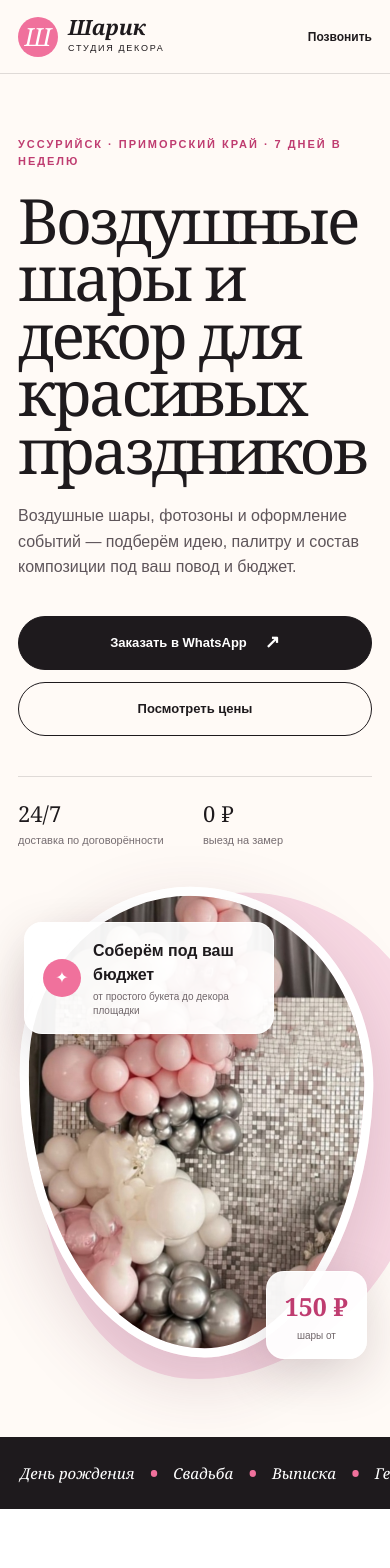
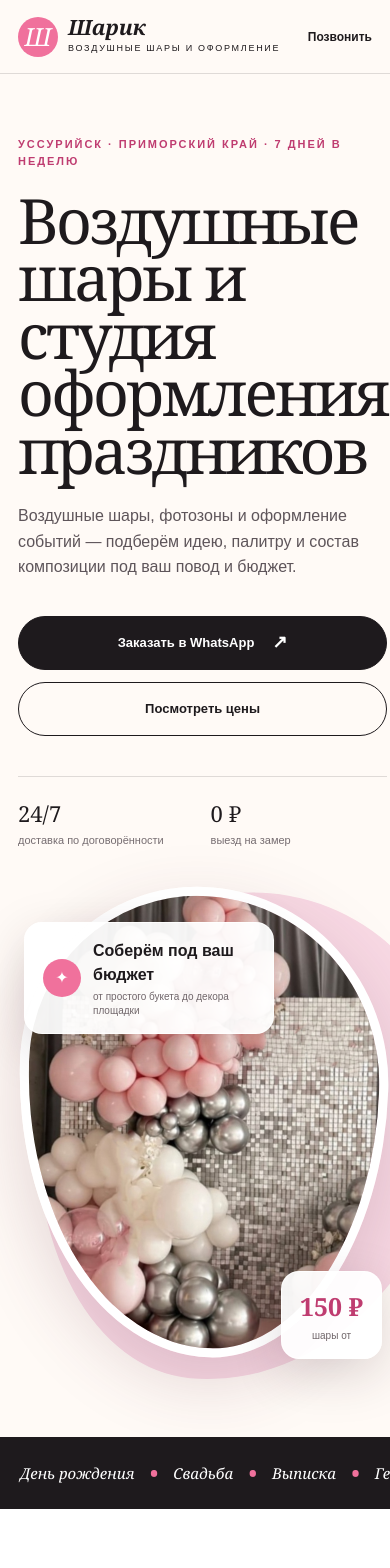
Before and after one commit to shafranovskijm-pixel/shariku-website, a Next.js app: page / in a window 390 px wide. Shown: the top 1568 px of the page. Built offline with nearby package versions, Linux system fonts and the light colour scheme.

Commit message:
Update Shariku contacts, studio content and photos

```diff
--- a/app/globals.css
+++ b/app/globals.css
@@ -494,6 +494,61 @@ h2 {
   margin-top: 38px;
 }
 
+.studio-section {
+  background: #f7eee8;
+}
+
+.studio-grid {
+  display: grid;
+  gap: 22px;
+  grid-template-columns: repeat(2, minmax(0, 1fr));
+}
+
+.studio-card {
+  background: white;
+  border: 1px solid var(--line);
+  border-radius: 24px;
+  box-shadow: 0 20px 55px rgba(74, 37, 52, 0.08);
+  overflow: hidden;
+}
+
+.studio-card > img {
+  height: 430px;
+  object-fit: cover;
+}
+
+.studio-card > div {
+  padding: 34px clamp(24px, 3vw, 44px) 40px;
+}
+
+.studio-card .eyebrow {
+  margin-bottom: 13px;
+}
+
+.studio-card h3 {
+  font-family: Georgia, serif;
+  font-size: clamp(31px, 3vw, 48px);
+  font-weight: 400;
+  letter-spacing: -0.035em;
+  margin: 0;
+}
+
+.studio-card p:not(.eyebrow) {
+  color: #6e6268;
+  font-size: 14px;
+  line-height: 1.65;
+  margin: 18px 0 0;
+}
+
+.studio-card .text-link {
+  display: inline-flex;
+  margin-top: 24px;
+}
+
+.storefront-card > img {
+  object-position: 23% center;
+}
+
 .works-page {
   background: #fff;
 }
@@ -734,6 +789,71 @@ h2 {
   gap: 10px;
 }
 
+.contact-person {
+  align-items: center;
+  background: rgba(255, 255, 255, 0.72);
+  border: 1px solid rgba(30, 26, 29, 0.1);
+  border-radius: 16px;
+  display: grid;
+  gap: 22px;
+  grid-template-columns: 1fr auto;
+  padding: 20px;
+}
+
+.contact-person > div:first-child > span {
+  color: #806f77;
+  display: block;
+  font-size: 10px;
+  font-weight: 800;
+  letter-spacing: 0.14em;
+  margin-bottom: 6px;
+  text-transform: uppercase;
+}
+
+.contact-person h3 {
+  font-family: Georgia, serif;
+  font-size: 28px;
+  font-weight: 400;
+  margin: 0 0 6px;
+}
+
+.contact-person > div:first-child > a {
+  color: var(--pink-dark);
+  font-size: 13px;
+  font-weight: 800;
+}
+
+.contact-person-actions {
+  display: flex;
+  flex-wrap: wrap;
+  gap: 8px;
+  justify-content: flex-end;
+}
+
+.contact-chip {
+  align-items: center;
+  background: var(--ink);
+  border-radius: 100px;
+  color: white;
+  display: inline-flex;
+  font-size: 11px;
+  font-weight: 800;
+  gap: 12px;
+  min-height: 40px;
+  padding: 0 16px;
+  transition: background 180ms ease, transform 180ms ease;
+}
+
+.contact-chip:hover {
+  background: var(--pink-dark);
+  transform: translateY(-1px);
+}
+
+.contact-chip.phone {
+  background: white;
+  color: var(--ink);
+}
+
 .contact-button {
   align-items: center;
   background: rgba(255, 255, 255, 0.64);
@@ -797,10 +917,12 @@ footer {
 
 .footer-details {
   display: flex;
+  flex-direction: column;
   font-size: 11px;
   font-weight: 800;
-  gap: 20px;
+  gap: 7px;
   justify-content: end;
+  text-align: right;
 }
 
 .footer-credit {
@@ -862,6 +984,10 @@ footer {
 
   .services-grid {
     grid-template-columns: repeat(2, 1fr);
+  }
+
+  .studio-card > img {
+    height: 360px;
   }
 
   .gallery-grid {
@@ -963,6 +1089,14 @@ footer {
     grid-template-columns: 1fr;
   }
 
+  .studio-grid {
+    grid-template-columns: 1fr;
+  }
+
+  .studio-card > img {
+    height: 360px;
+  }
+
   .service-card {
     min-height: 240px;
   }
@@ -999,6 +1133,15 @@ footer {
   .contact-section {
     gap: 50px;
     padding: 80px 18px;
+  }
+
+  .contact-person {
+    align-items: start;
+    grid-template-columns: 1fr;
+  }
+
+  .contact-person-actions {
+    justify-content: flex-start;
   }
 
   .works-hero {
@@ -1042,6 +1185,7 @@ footer {
 
   .footer-details {
     justify-content: flex-start;
+    text-align: left;
   }
 
   footer {
@@ -1084,4 +1228,8 @@ footer {
   .gallery-grid figure.gallery-tall {
     grid-row: span 1;
   }
+
+  .studio-card > img {
+    height: 290px;
+  }
 }
--- a/app/layout.tsx
+++ b/app/layout.tsx
@@ -5,18 +5,19 @@ import Metrika from "./Metrika";
 export const metadata: Metadata = {
   metadataBase: new URL("https://shariku.ru"),
   title: {
-    default: "Воздушные шары в Уссурийске — студия декора «Шарик»",
+    default: "Воздушные шары в Уссурийске — студия оформления «Шарик»",
     template: "%s | Студия «Шарик»",
   },
   description:
-    "Воздушные шары, букеты, фотозоны и оформление праздников в Уссурийске. Доставка, монтаж и индивидуальный декор от студии «Шарик».",
+    "Воздушные шары, букеты, фотозоны, печать надписей и фотографий на шарах и оформление праздников в Уссурийске. Доставка и монтаж от студии «Шарик».",
   keywords: [
     "воздушные шары Уссурийск",
     "шары с доставкой Уссурийск",
     "оформление праздников Уссурийск",
     "фотозона Уссурийск",
     "букеты из шаров",
-    "студия декора Шарик",
+    "печать на шарах Уссурийск",
+    "студия оформления Шарик",
   ],
   alternates: {
     canonical: "/",
@@ -25,14 +26,14 @@ export const metadata: Metadata = {
     type: "website",
     locale: "ru_RU",
     url: "/",
-    siteName: "Студия декора «Шарик»",
+    siteName: "Студия оформления «Шарик»",
     title: "Воздушные шары и оформление праздников в Уссурийске",
     description: "Букеты из шаров, фотозоны и оформление событий с доставкой по Уссурийску и Приморскому краю.",
-    images: [{ url: "/images/hero.jpeg", width: 1080, height: 1350, alt: "Фотозона студии декора Шарик" }],
+    images: [{ url: "/images/hero.jpeg", width: 1080, height: 1350, alt: "Фотозона студии оформления Шарик" }],
   },
   twitter: {
     card: "summary_large_image",
-    title: "Студия декора «Шарик» — Уссурийск",
+    title: "Студия оформления «Шарик» — Уссурийск",
     description: "Воздушные шары, фотозоны и оформление праздников.",
     images: ["/images/hero.jpeg"],
   },
@@ -71,12 +72,13 @@ export default function RootLayout({
               "@context": "https://schema.org",
               "@type": "LocalBusiness",
               "@id": "https://shariku.ru/#business",
-              name: "Шарик — студия декора",
-              description: "Воздушные шары, букеты, фотозоны и оформление праздников в Уссурийске.",
+              name: "Шарик — воздушные шары и студия оформления",
+              description: "Воздушные шары, букеты, печать на шарах, фотозоны и оформление праздников в Уссурийске.",
               url: "https://shariku.ru/",
-              telephone: "+7 908 455-16-35",
+              telephone: ["+7 924 337-01-23", "+7 924 336-30-07"],
               image: [
                 "https://shariku.ru/images/hero.jpeg",
+                "https://shariku.ru/images/storefront.jpeg",
                 "https://shariku.ru/images/wedding.jpeg",
                 "https://shariku.ru/images/birthday.jpeg",
               ],
--- a/app/page.tsx
+++ b/app/page.tsx
@@ -1,12 +1,17 @@
-const phoneDisplay = "+7 908 455-16-35";
-const phone = "79084551635";
-const whatsappLink =
-  `https://wa.me/${phone}?text=${encodeURIComponent("Здравствуйте! Хочу заказать шары или оформление праздника.")}`;
+const contacts = [
+  { name: "Екатерина", phoneDisplay: "+7 924 337-01-23", phone: "79243370123" },
+  { name: "Наталья", phoneDisplay: "+7 924 336-30-07", phone: "79243363007" },
+];
+
+const orderMessage = "Здравствуйте! Хочу заказать воздушные шары или оформление праздника.";
+const getWhatsappLink = (phone: string) =>
+  `https://wa.me/${phone}?text=${encodeURIComponent(orderMessage)}`;
+const primaryWhatsappLink = getWhatsappLink(contacts[0].phone);
 const telegramLink =
-  `https://t.me/+${phone}?text=${encodeURIComponent("Здравствуйте! Хочу заказать шары или оформление праздника.")}&profile`;
+  `https://t.me/+${contacts[0].phone}?text=${encodeURIComponent(orderMessage)}&profile`;
 
 const services = [
-  { title: "Воздушные шары", price: "от 150 ₽", note: "Латексные, фольгированные, с надписями", image: "/images/works/work-001.jpeg", alt: "Белая персональная композиция из воздушных шаров" },
+  { title: "Воздушные шары", price: "от 150 ₽", note: "Латексные, фольгированные, с надписями", image: "/images/works/work-090.jpeg", alt: "Голубая персональная композиция из воздушных шаров на первый день рождения" },
   { title: "Букеты из шаров", price: "от 700 ₽", note: "Композиции под повод, возраст и бюджет", image: "/images/works/work-004.jpeg", alt: "Серебряно-белый букет из воздушных шаров" },
   { title: "Гендер-пати", price: "от 1 500 ₽", note: "Большие шары, коробки и тематический декор", image: "/images/works/work-108.jpeg", alt: "Большая композиция для гендер-пати" },
   { title: "День рождения", price: "от 1 500 ₽", note: "Цифры, фонтаны, коробки-сюрпризы", image: "/images/works/work-069.jpeg", alt: "Розово-золотая фотозона на день рождения" },
@@ -37,27 +42,28 @@ export default function Home() {
           <span className="brand-mark">Ш</span>
           <span>
             <strong>Шарик</strong>
-            <small>студия декора</small>
+            <small>воздушные шары и оформление</small>
           </span>
         </a>
         <nav aria-label="Основная навигация">
           <a href="#services">Услуги</a>
           <a href="/works">Работы</a>
           <a href="#about">О нас</a>
+          <a href="#contacts">Контакты</a>
         </nav>
-        <a className="header-phone" href={`tel:+${phone}`}>{phoneDisplay}</a>
+        <a className="header-phone" href="#contacts">Екатерина · Наталья</a>
       </header>
 
       <section className="hero" id="top">
         <div className="hero-copy">
           <p className="eyebrow">Уссурийск · Приморский край · 7 дней в неделю</p>
-          <h1>Воздушные шары и декор для красивых праздников</h1>
+          <h1>Воздушные шары и студия оформления праздников</h1>
           <p className="hero-lead">
             Воздушные шары, фотозоны и оформление событий — подберём идею,
             палитру и состав композиции под ваш повод и бюджет.
           </p>
           <div className="hero-actions">
-            <a className="button button-primary" href={whatsappLink}>Заказать в WhatsApp <span>↗</span></a>
+            <a className="button button-primary" href={primaryWhatsappLink}>Заказать в WhatsApp <span>↗</span></a>
             <a className="button button-ghost" href="#services">Посмотреть цены</a>
           </div>
           <div className="hero-facts">
@@ -106,7 +112,7 @@ export default function Home() {
                 <p>{service.note}</p>
                 <div className="service-meta">
                   <strong>{service.price}</strong>
-                  <a href={whatsappLink} aria-label={`Узнать стоимость: ${service.title}`}>Уточнить <span>↗</span></a>
+                  <a href={primaryWhatsappLink} aria-label={`Узнать стоимость: ${service.title}`}>Уточнить <span>↗</span></a>
                 </div>
               </div>
             </article>
@@ -120,7 +126,7 @@ export default function Home() {
             <p className="eyebrow">Наши работы</p>
             <h2>Идеи, которые становятся атмосферой</h2>
           </div>
-          <a className="text-link" href={whatsappLink}>Хочу похожее <span>↗</span></a>
+          <a className="text-link" href={primaryWhatsappLink}>Хочу похожее <span>↗</span></a>
         </div>
         <div className="gallery-grid">
           {gallery.map((image) => (
@@ -133,6 +139,35 @@ export default function Home() {
           <a className="button button-ghost" href="/works">
             Смотреть все работы <span>→</span>
           </a>
+        </div>
+      </section>
+
+      <section className="section studio-section" id="studio">
+        <div className="section-heading">
+          <div>
+            <p className="eyebrow">Всё делаем сами</p>
+            <h2>От личной надписи до готового оформления</h2>
+          </div>
+          <p>Подбираем шары и ленты, создаём макет, печатаем персональный текст или фотографию и собираем заказ в нашей студии.</p>
+        </div>
+        <div className="studio-grid">
+          <article className="studio-card">
+            <img src="/images/custom-printing.jpeg" alt="Рабочее место студии Шарик для печати надписей и фотографий на воздушных шарах" loading="lazy" />
+            <div>
+              <p className="eyebrow">Печать на шарах</p>
+              <h3>Надписи и фотографии</h3>
+              <p>Напечатаем имя, дату, поздравление, логотип или фотографию — всё, что можно аккуратно нанести на шар.</p>
+            </div>
+          </article>
+          <article className="studio-card storefront-card">
+            <img src="/images/storefront.jpeg" alt="Вход в студию воздушных шаров Шарик на улице Садовой, 3г в Уссурийске" loading="lazy" />
+            <div>
+              <p className="eyebrow">Наша студия</p>
+              <h3>Садовая, 3г</h3>
+              <p>Здесь можно посмотреть материалы, выбрать оттенки и оформить заказ. Работаем ежедневно: Пн–Сб 10:00–19:00, Вс 10:00–18:00.</p>
+              <a className="text-link" href="#contacts">Связаться перед визитом <span>↓</span></a>
+            </div>
+          </article>
         </div>
       </section>
 
@@ -166,15 +201,26 @@ export default function Home() {
         </div>
       </section>
 
-      <section className="contact-section">
+      <section className="contact-section" id="contacts">
         <div>
           <p className="eyebrow">Обсудим ваш праздник?</p>
           <h2>Пришлите пример — подберём идею и посчитаем стоимость</h2>
         </div>
         <div className="contact-actions">
-          <a className="contact-button whatsapp" href={whatsappLink}><span>WA</span><b>Написать в WhatsApp</b><i>↗</i></a>
-          <a className="contact-button telegram" href={telegramLink}><span>TG</span><b>Написать в Telegram</b><i>↗</i></a>
-          <a className="contact-button phone" href={`tel:+${phone}`}><span>☎</span><b>{phoneDisplay}</b><i>↗</i></a>
+          {contacts.map((contact) => (
+            <article className="contact-person" key={contact.phone}>
+              <div>
+                <span>Ваш менеджер</span>
+                <h3>{contact.name}</h3>
+                <a href={`tel:+${contact.phone}`}>{contact.phoneDisplay}</a>
+              </div>
+              <div className="contact-person-actions">
+                <a className="contact-chip whatsapp" href={getWhatsappLink(contact.phone)}>WhatsApp <span>↗</span></a>
+                <a className="contact-chip phone" href={`tel:+${contact.phone}`}>Позвонить <span>↗</span></a>
+              </div>
+            </article>
+          ))}
+          <a className="contact-button telegram" href={telegramLink}><span>TG</span><b>Написать Екатерине в Telegram</b><i>↗</i></a>
         </div>
       </section>
 
@@ -182,12 +228,13 @@ export default function Home() {
         <div className="footer-main">
           <a className="brand brand-footer" href="#top">
             <span className="brand-mark">Ш</span>
-            <span><strong>Шарик</strong><small>студия декора</small></span>
+            <span><strong>Шарик</strong><small>воздушные шары и оформление</small></span>
           </a>
           <p>Создаём атмосферу вашего праздника в Приморском крае</p>
           <div className="footer-details">
             <span>Садовая, 3г</span>
             <span>Пн–Сб 10:00–19:00 · Вс 10:00–18:00</span>
+            <span>Екатерина {contacts[0].phoneDisplay} · Наталья {contacts[1].phoneDisplay}</span>
           </div>
         </div>
         <a className="footer-credit" href="https://24zxc.ru" target="_blank" rel="noopener noreferrer">
--- a/app/works/page.tsx
+++ b/app/works/page.tsx
@@ -1,4 +1,5 @@
 import type { Metadata } from "next";
+import Link from "next/link";
 
 export const metadata: Metadata = {
   title: "Наши работы — фотозоны и оформление праздников в Уссурийске",
@@ -6,27 +7,24 @@ export const metadata: Metadata = {
   alternates: { canonical: "/works/" },
   openGraph: {
     url: "/works/",
-    title: "Работы студии декора «Шарик»",
+    title: "Работы студии оформления «Шарик»",
     description: "Реальные фотозоны и композиции из воздушных шаров в Уссурийске.",
     images: [{ url: "/images/works/work-069.jpeg", width: 1080, height: 1350, alt: "Фотозона студии Шарик" }],
   },
 };
 
-const phoneDisplay = "+7 908 455-16-35";
-const phone = "79084551635";
+const phoneDisplay = "+7 924 337-01-23";
+const phone = "79243370123";
 const whatsappLink =
   `https://wa.me/${phone}?text=${encodeURIComponent("Здравствуйте! Посмотрел(а) ваши работы на сайте. Хочу обсудить оформление праздника.")}`;
 
 const works = [
-  { src: "/images/works/work-001.jpeg", alt: "Персональная композиция из белых шаров", category: "Композиции" },
-  { src: "/images/works/work-003.jpeg", alt: "Свадебная композиция в бело-золотой гамме", category: "Свадьбы" },
   { src: "/images/works/work-004.jpeg", alt: "Серебряно-белый букет шаров для пары", category: "Композиции" },
   { src: "/images/works/work-007.jpeg", alt: "Белая фотозона с прозрачными шарами", category: "Фотозоны" },
   { src: "/images/works/work-012.jpeg", alt: "Свадебная фотозона с молодожёнами", category: "Свадьбы" },
   { src: "/images/works/work-018.jpeg", alt: "Бирюзовая фотозона на выпускной", category: "Выпускные" },
   { src: "/images/works/work-022.jpeg", alt: "Круглая бело-золотая фотозона", category: "Фотозоны" },
   { src: "/images/works/work-028.jpeg", alt: "Букет из маленьких золотых и белых шаров", category: "Композиции" },
-  { src: "/images/works/work-031.jpeg", alt: "Свадебная фотозона с цветами", category: "Свадьбы" },
   { src: "/images/works/work-033.jpeg", alt: "Серебряная фотозона на юбилей", category: "Юбилеи" },
   { src: "/images/works/work-036.jpeg", alt: "Сине-серебряная фотозона", category: "Фотозоны" },
   { src: "/images/works/work-038.jpeg", alt: "Прозрачная композиция с белыми шарами", category: "Композиции" },
@@ -44,7 +42,6 @@ const works = [
   { src: "/images/works/work-082.jpeg", alt: "Яркая детская композиция на два года", category: "Детские праздники" },
   { src: "/images/works/work-088.jpeg", alt: "Разноцветное оформление детского праздника", category: "Детские праздники" },
   { src: "/images/works/work-090.jpeg", alt: "Сине-серебряная композиция на один год", category: "Детские праздники" },
-  { src: "/images/works/work-098.jpeg", alt: "Нежно-розовый персональный набор шаров", category: "Композиции" },
   { src: "/images/works/work-103.jpeg", alt: "Голубая композиция для новорождённого", category: "Выписка" },
   { src: "/images/works/work-108.jpeg", alt: "Большая композиция для гендер-пати", category: "Гендер-пати" },
   { src: "/images/works/work-112.jpeg", alt: "Уличная фотозона на первый день рождения", category: "Детские праздники" },
@@ -62,17 +59,17 @@ export default function WorksPage() {
   return (
     <main className="works-page">
       <header className="site-header">
-        <a className="brand" href="/" aria-label="Шарик — на главную">
+        <Link className="brand" href="/" aria-label="Шарик — на главную">
           <span className="brand-mark">Ш</span>
           <span>
             <strong>Шарик</strong>
-            <small>студия декора</small>
+            <small>воздушные шары и оформление</small>
           </span>
-        </a>
+        </Link>
         <nav aria-label="Навигация по сайту">
-          <a href="/">Главная</a>
-          <a href="/#services">Услуги</a>
-          <a href="/#about">О нас</a>
+          <Link href="/">Главная</Link>
+          <Link href="/#services">Услуги</Link>
+          <Link href="/#about">О нас</Link>
         </nav>
         <a className="header-phone" href={`tel:+${phone}`}>{phoneDisplay}</a>
       </header>
@@ -115,14 +112,15 @@ export default function WorksPage() {
 
       <footer>
         <div className="footer-main">
-          <a className="brand brand-footer" href="/">
+          <Link className="brand brand-footer" href="/">
             <span className="brand-mark">Ш</span>
-            <span><strong>Шарик</strong><small>студия декора</small></span>
-          </a>
+            <span><strong>Шарик</strong><small>воздушные шары и оформление</small></span>
+          </Link>
           <p>Создаём атмосферу вашего праздника в Приморском крае</p>
           <div className="footer-details">
             <span>Садовая, 3г</span>
             <span>Пн–Сб 10:00–19:00 · Вс 10:00–18:00</span>
+            <span>Екатерина +7 924 337-01-23 · Наталья +7 924 336-30-07</span>
           </div>
         </div>
         <a className="footer-credit" href="https://24zxc.ru" target="_blank" rel="noopener noreferrer">
```
Also changed, not shown: public/images/custom-printing.jpeg (added), public/images/storefront.jpeg (added).
